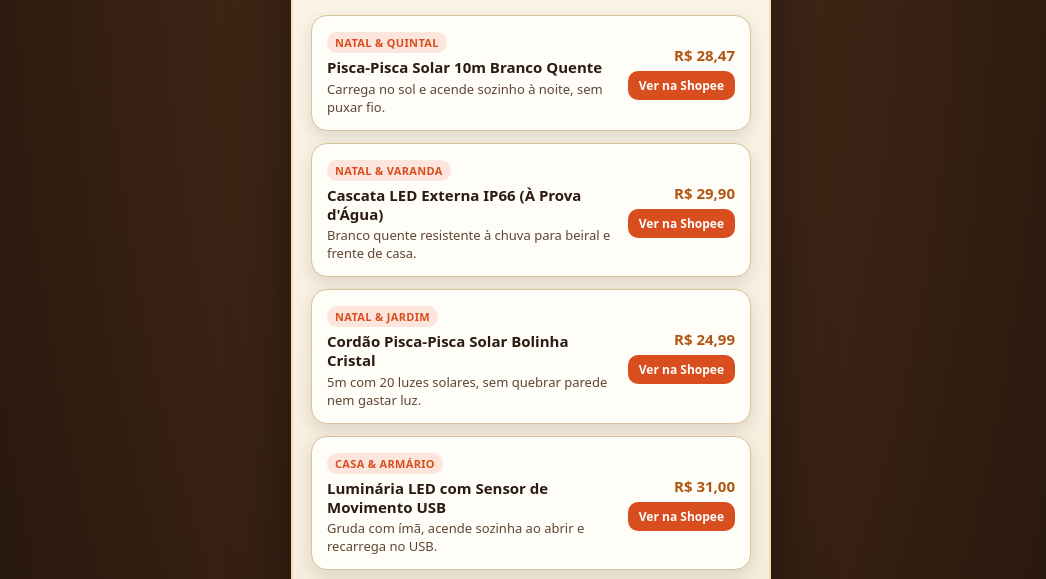
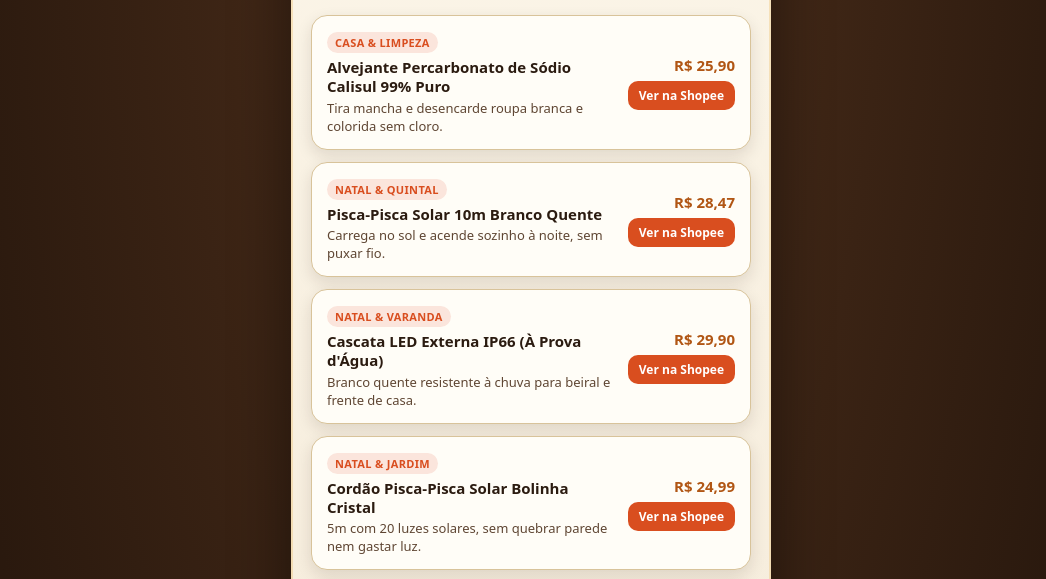
Before and after one commit to eulimateus/eulimateus.github.io, a plain HTML site: page shopee.html in a window 1280 px wide. Shown: the part 155-734 px from the top of the page, without its empty margins (109-1155 px from the left). Drawn offline with Linux system fonts and the light colour scheme.

Commit message:
Adiciona Percarbonato Calisul na vitrine Shopee
Co-authored-by: OpenBot <335604065+openbotgit[bot]@users.noreply.github.com>

```diff
--- a/shopee.html
+++ b/shopee.html
@@ -181,6 +181,18 @@
   </div>
 
   <div class="lista">
+    <a class="card" href="https://s.shopee.com.br/80EUrfZwc2" target="_blank" rel="noopener noreferrer">
+      <div class="card-info">
+        <span class="tag">Casa &amp; Limpeza</span>
+        <div class="titulo">Alvejante Percarbonato de Sódio Calisul 99% Puro</div>
+        <div class="desc">Tira mancha e desencarde roupa branca e colorida sem cloro.</div>
+      </div>
+      <div class="preco-cta">
+        <div class="preco">R$ 25,90</div>
+        <span class="btn-ver">Ver na Shopee</span>
+      </div>
+    </a>
+
     <a class="card" href="https://s.shopee.com.br/7pv3SXwD4R" target="_blank" rel="noopener noreferrer">
       <div class="card-info">
         <span class="tag">Natal &amp; Quintal</span>
```
